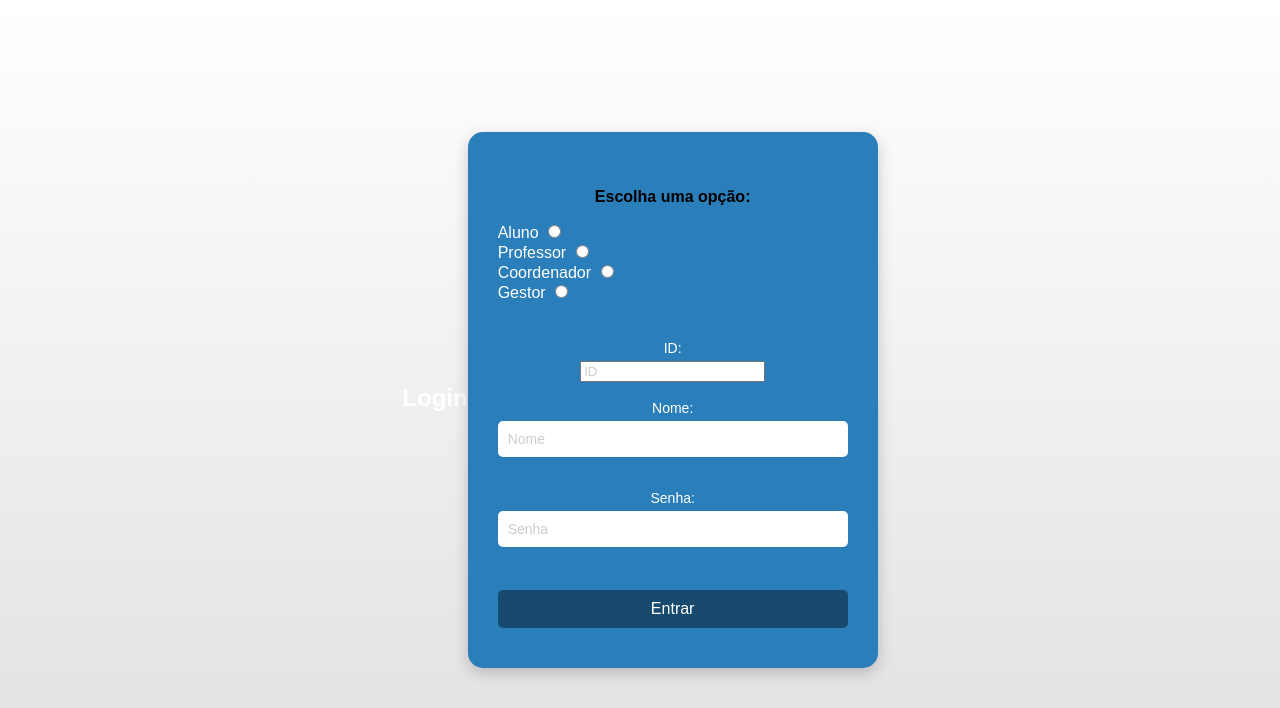
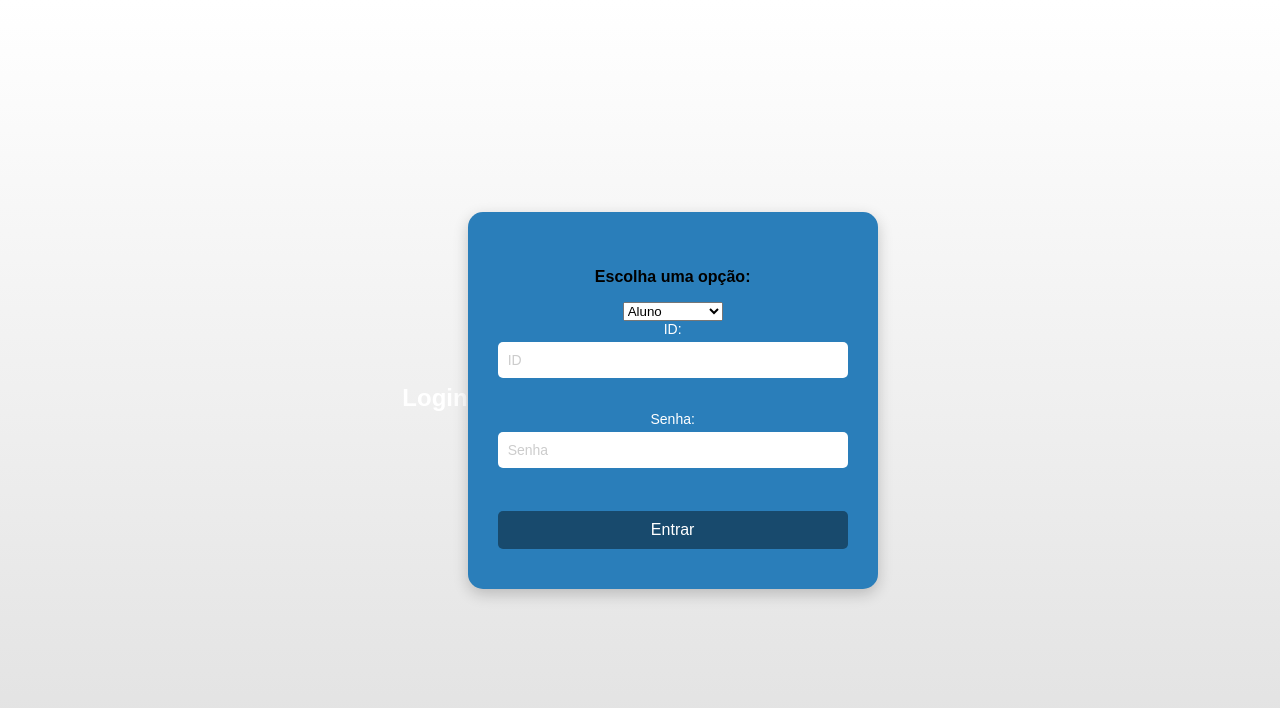
Before and after one commit to maath01/insightedu, a Flask app: page /login in a window 1280 px wide. Shown: the top 708 px of the page. Run offline with Flask 3, Linux system fonts and the light colour scheme; parts of the project's set-up code (start-up, migrations or seed data) failed here and were passed over.

Commit message:
Adição do cadastro de notas  e mudança na home e no login

```diff
--- a/app.py
+++ b/app.py
@@ -36,29 +36,27 @@ def login():
     if request.method == 'POST':
         categoria = request.form['categoria']
         user_id = request.form['id']
-        nome = request.form['nome']
         senha = request.form['senha']
 
-        user = banco.check_login(categoria, user_id, nome, senha)
+        user = banco.check_login(categoria, user_id, senha)
 
         if user:
             session['id'] = user_id
-            session['usuario_logado'] = request.form['nome']
             if categoria == 'aluno':
                 session['user_type'] = 'aluno'
-                flash(f"Aluno(a) {request.form['nome']} foi logado(a) com sucesso!")
+                flash(f"Aluno(a) foi logado(a) com sucesso!")
 
             elif categoria == 'professor':
                 session['user_type'] = 'professor'
-                flash(f"Professor(a) {request.form['nome']} foi logado(a) com sucesso!")
+                flash(f"Professor(a) foi logado(a) com sucesso!")
 
             elif categoria == 'coordenador':
                 session['user_type'] = 'coordenador'
-                flash(f"coordenador(a) {request.form['nome']} foi logado(a) com sucesso!")
+                flash(f"coordenador(a) foi logado(a) com sucesso!")
 
             elif categoria == 'gestor':
                 session['user_type'] = 'gestor'
-                flash(f"gestor(a) {request.form['nome']} foi logado(a) com sucesso!")
+                flash(f"gestor(a) foi logado(a) com sucesso!")
 
             return redirect(url_for('home'))
 
@@ -93,6 +91,7 @@ def perfil_aluno(aluno_id):
     finally:
         pass
 
+
 @app.route('/perfil_professor/<int:prof_id>')
 def perfil_professor(prof_id):
     professor = prof.get(prof_id)
@@ -121,6 +120,7 @@ def avaliacoes():
     else:
         return render_template('home.html')
 
+
 @app.route('/home/ferramentas/avaliacoes/<int:av_id>')
 def avaliacao(av_id):
     if session.get('user_type') == 'professor':
@@ -143,12 +143,32 @@ def ferramentas():
         return render_template('ferramentas_gestor.html')
 
 
-@app.route('/logout', methods=['POST'])
+@app.route('/logout')
 def logout():
-     session.pop('usuario_logado')
-     session.pop('id')
-     session.pop('user_type')
-     redirect(url_for('login'))
+    session.pop('id')
+    session.pop('user_type')
+    return redirect(url_for('login'))
+
+
+@app.route('/cadastro/notas/<int:av_id>', methods=['POST'])
+def cadastro_notas(av_id):
+    for aluno_id, nt in request.form.items():
+        avl = av.get(av_id)
+        materia = av.get_matter(avl)
+        notes = nota.get_student_notes(aluno_id[5:])
+
+        if notes[f'{avl.serie} ano'][materia][f'{avl.bimestre} bim'] == None:
+            nota_ = nota.Nota(0, aluno_id[5:], av_id, nt)
+            nota.create(nota_)
+        elif notes[f'{avl.serie} ano'][materia][f'{avl.bimestre} bim'] != None:
+            notas = banco.search('notas', 'avaliacao_id', av_id)
+            for n in notas:
+                if str(n[1]) == aluno_id[5:]:
+                    nt_ = nota.get(n[0])
+                    nt_.nota = nt
+                    nota.update(nt_.nota_id, nt_)
+    return redirect(url_for('avaliacao', av_id=av_id))
+
 
 if __name__ == "__main__":
     app.run(debug=True)
--- a/database/avaliacao.py
+++ b/database/avaliacao.py
@@ -116,4 +116,6 @@ def get_matter(av: Avaliacao):
     cursor.execute('SELECT * FROM materias WHERE id = ?', (str(materia_id),))
     materia = cursor.fetchall()[0][1]
 
+    connection.close()
+
     return materia
--- a/database/banco.py
+++ b/database/banco.py
@@ -38,7 +38,7 @@ def create_database():
         connection.close()
 
 
-def check_login(categoria, user_id, nome, senha):
+def check_login(categoria, user_id, senha):
     tabela = ''
     if categoria == 'aluno':
         tabela = 'alunos'
@@ -53,7 +53,7 @@ def check_login(categoria, user_id, nome, senha):
     user = None
 
     try:
-        cursor.execute(f"SELECT * FROM {tabela} WHERE id = ? AND nome = ? AND senha = ?", (user_id, nome, senha))
+        cursor.execute(f"SELECT * FROM {tabela} WHERE id = ? AND senha = ?", (user_id, senha))
         user = cursor.fetchone()
     except:
         pass
@@ -68,7 +68,7 @@ def search(table, column, attribute):
 
     try:
         cursor.execute(f'SELECT * FROM {table} WHERE {column} = ?', (str(attribute),))
-        row = cursor.fetchall()[0]
+        row = cursor.fetchall()
     except:
         row = None
 
--- a/templates/home_aluno.html
+++ b/templates/home_aluno.html
@@ -36,6 +36,7 @@
                 <li><a href="#">Contato</a></li>
                 <li><a href="#">FAQ</a></li>
                 <li><a href="{{ url_for('ferramentas') }}">Ferramentas</a></li>
+                <li><a href="/logout">Logout</a></li>
             </ul>
         </div>
     </header>
--- a/templates/home_coordenador.html
+++ b/templates/home_coordenador.html
@@ -42,6 +42,7 @@
                 <li><a href="#">Contato</a></li>
                 <li><a href="#">FAQ</a></li>
                 <li><a href="{{ url_for('ferramentas') }}">Ferramentas</a></li>
+                <li><a href="/logout">Logout</a></li>
             </ul>
         </div>
     </header>
--- a/templates/home_gestor.html
+++ b/templates/home_gestor.html
@@ -35,7 +35,7 @@
                 <li><a href="#">Contato</a></li>
                 <li><a href="#">FAQ</a></li>
                 <li><a href="{{ url_for('ferramentas') }}">Ferramentas</a></li>
-
+                <li><a href="/logout">Logout</a></li>
             </ul>
         </div>
     </header>
--- a/templates/home_professor.html
+++ b/templates/home_professor.html
@@ -36,6 +36,7 @@
                 <li><a href="#">Contato</a></li>
                 <li><a href="#">FAQ</a></li>
                 <li><a href="{{ url_for('ferramentas') }}">Ferramentas</a></li>
+                <li><a href="/logout">Logout</a></li>
             </ul>
         </div>
         <h2>Turmas </h2>
--- a/templates/login.html
+++ b/templates/login.html
@@ -25,19 +25,16 @@
     <form action="/login" method="POST">
         <p><b>Escolha uma opção: </b></p>
 
-        <div class="categoria">
-            Aluno <input type="radio" name="categoria" value="aluno" required> <br/>
-            Professor <input type="radio" name="categoria" value="professor" required> <br/>
-            Coordenador <input type="radio" name="categoria" value="coordenador" required> <br/>
-            Gestor <input type="radio" name="categoria" value="gestor" required> <br/><br/>
-        </div>
+        <select name="categoria" id="categoria">
+            <option value="aluno">Aluno</option>
+            <option value="professor">Professor</option>
+            <option value="coordenador">Coordenador</option>
+            <option value="gestor">Gestor</option>
+        </select>
 
         <div class="login">
             <label for="id">ID:</label>
-            <input type="number" id="id" name="id" required placeholder="ID"><br><br>
-
-            <label for="nome">Nome:</label>
-            <input type="text" id="nome" name="nome" required placeholder="Nome"><br><br>
+            <input type="text" id="id" name="id" required placeholder="ID"><br><br>
 
             <label for="senha">Senha:</label>
             <input type="password" id="senha" name="senha" required placeholder="Senha"><br><br>
```
Also changed, not shown: database/nota.py (+10 -0 lines), templates/avaliacao.html (+5 -2 lines).
